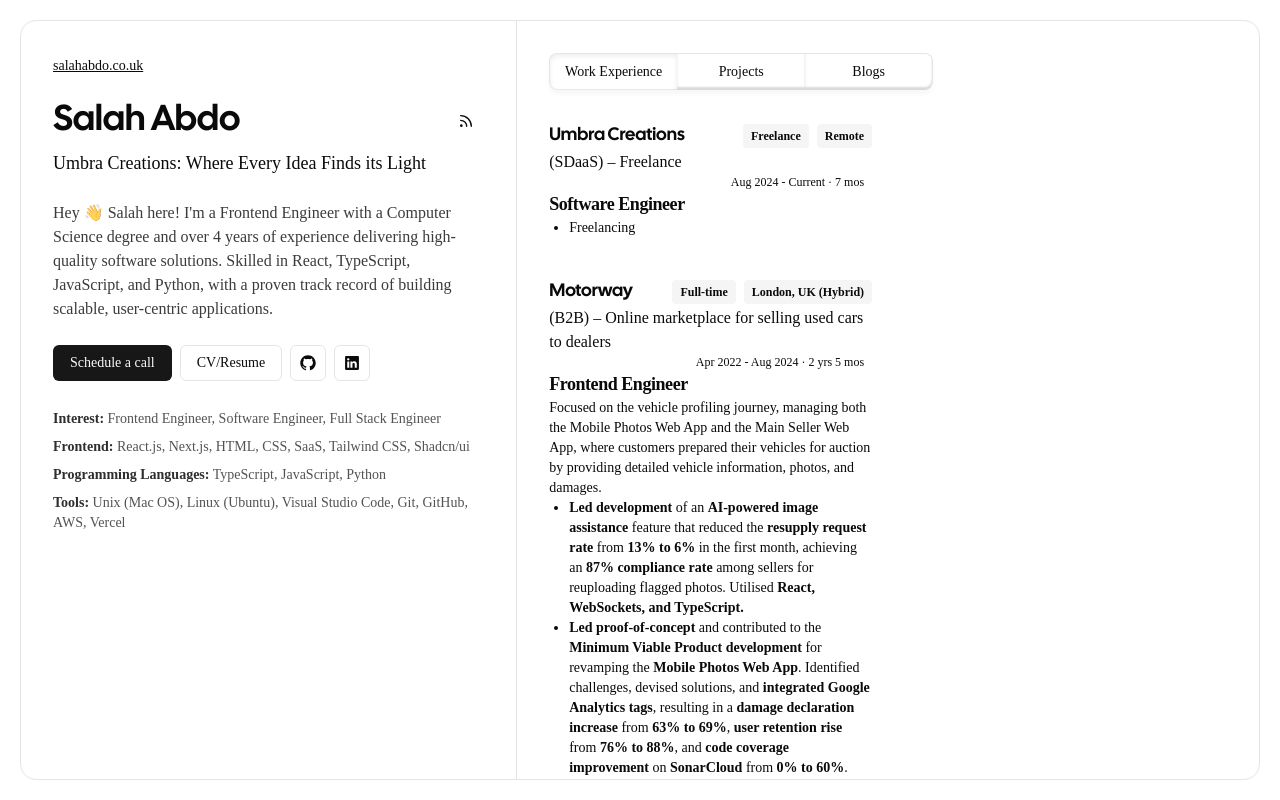
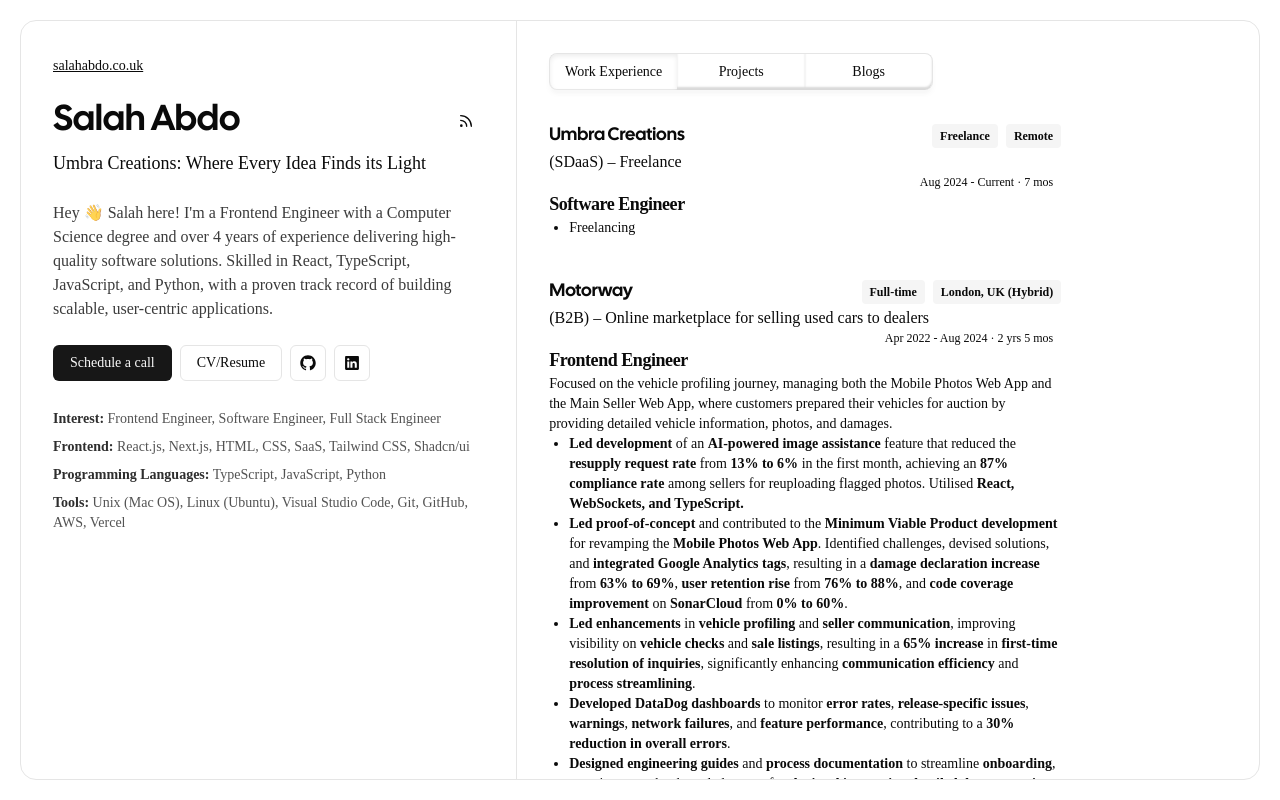
Before and after one commit to salahmander/portfolio, a Next.js app: page / in a window 1280 px wide. Built offline with nearby package versions, Linux system fonts and the light colour scheme.

Commit message:
refactor: remove work experience container grid, and make max width to lg instead of xl

```diff
--- a/app/page.tsx
+++ b/app/page.tsx
@@ -16,8 +16,8 @@
         </div>
         <div className="relative w-full max-w-4xl mx-auto lg:h-full lg:w-3/5 p-2 md:p-8 lg:overflow-y-scroll">
           <NavigationBar />
-          <div className="my-8 grid grid-cols-1 md:grid-cols-2 gap-5 lg:gap-8">
-            <div className="w-full max-w-xl space-y-10">
+          <div className="my-8">
+            <div className="w-full max-w-lg space-y-10">
               {/* TODO: Create feature - Create CRUD Backend to handle markdown */}
               <UmbraCreations />
               <Motorway />
```
